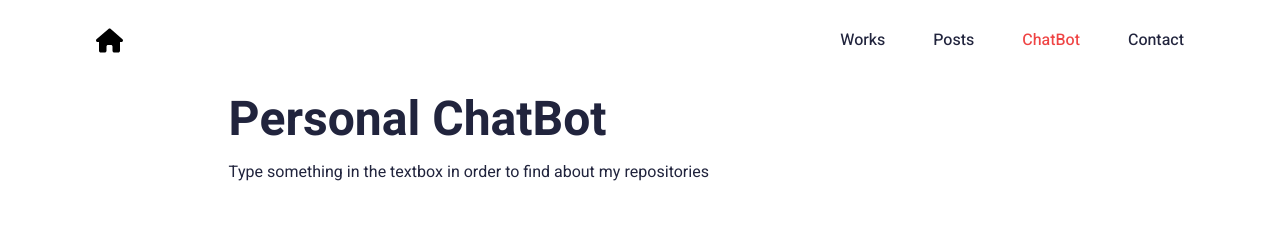
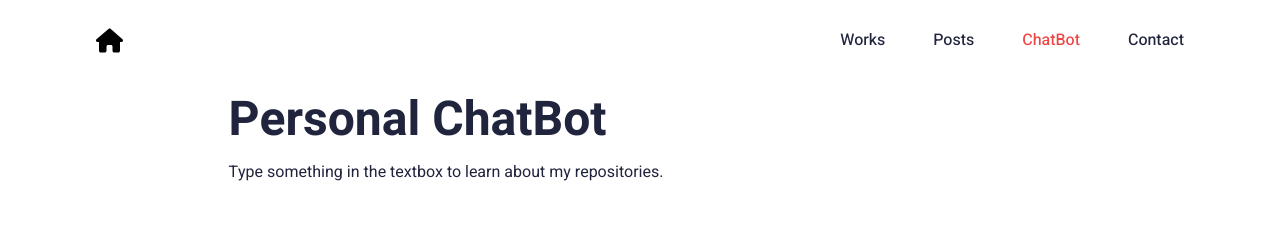
Before and after one commit to krasnoff/my-personal-web-app, a Next.js app: page /chatbot in a window 1280 px wide. Shown: the top 250 px of the page. Built offline with nearby package versions, Linux system fonts and the light colour scheme.

Commit message:
minor fix

```diff
--- a/app/chatbot/page.tsx
+++ b/app/chatbot/page.tsx
@@ -55,7 +55,7 @@ export default function ChatBot() {
             <>
                 <title>Kobi Krasnoff - Personal ChatBot</title>
                 <h1 className="mx-auto max-w-innerFrame font-bold text-5xl pl-4 mt-4">Personal ChatBot</h1>
-                <h3 className="mx-auto max-w-innerFrame text-1xl pl-4 mt-4">Type something in the textbox in order to find about my repositories</h3>
+                <h3 className="mx-auto max-w-innerFrame text-1xl pl-4 mt-4">Type something in the textbox to learn about my repositories.</h3>
                 {errorMessage && (
                     <div className="mx-auto max-w-innerFrame mt-4 p-4 bg-red-100 border border-red-400 text-red-700 rounded-lg">
                         <div className="flex items-center justify-between">
```
